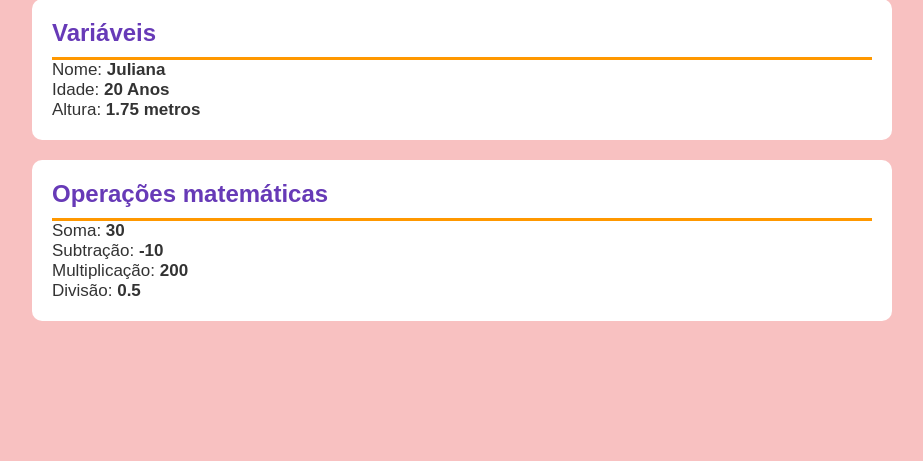
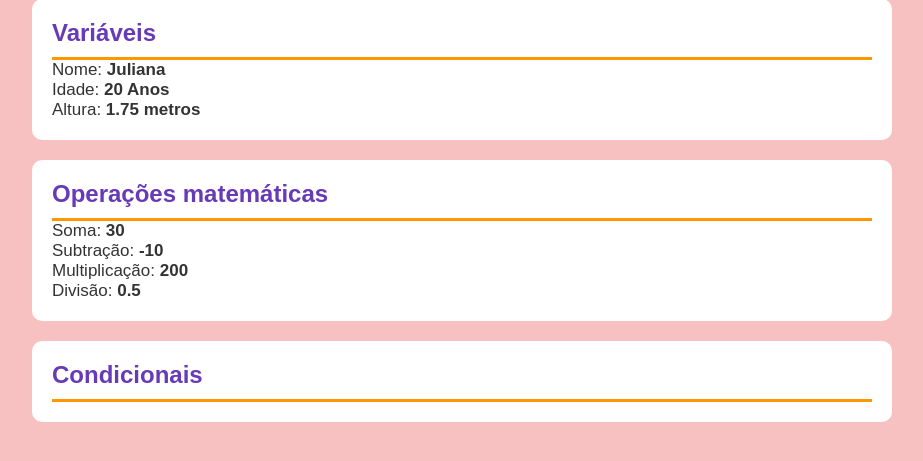
Before and after one commit to sthefanedev/primeiro-php, a PHP site: page / in a window 1280 px wide. Shown: the part 270-731 px from the top of the page, without its empty margins (178-1101 px from the left). Run offline with PHP 8.4, Linux system fonts and the light colour scheme.

Commit message:
Adicionei condicionais

```diff
--- a/index.php
+++ b/index.php
@@ -69,7 +69,12 @@
             <p>Multiplicação: <strong><?= $multiplicacao ?></strong></p>
             <p>Divisão: <strong><?= $divisao ?></strong></p>
 
-            <p></p>
+
+        </div>
+
+
+        <div class="card">
+            <h2>Condicionais</h2>
 
 
         </div>
```
